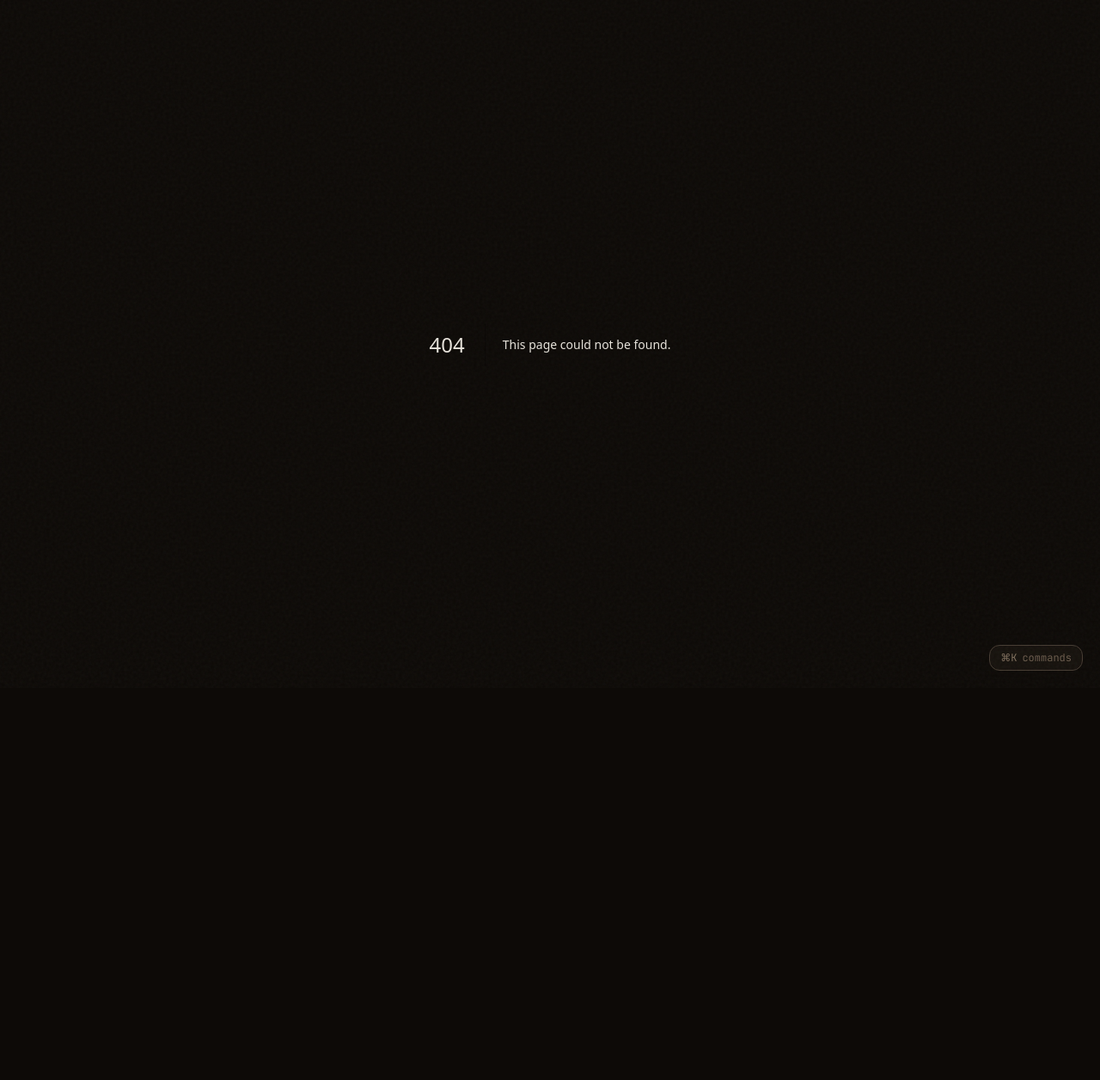
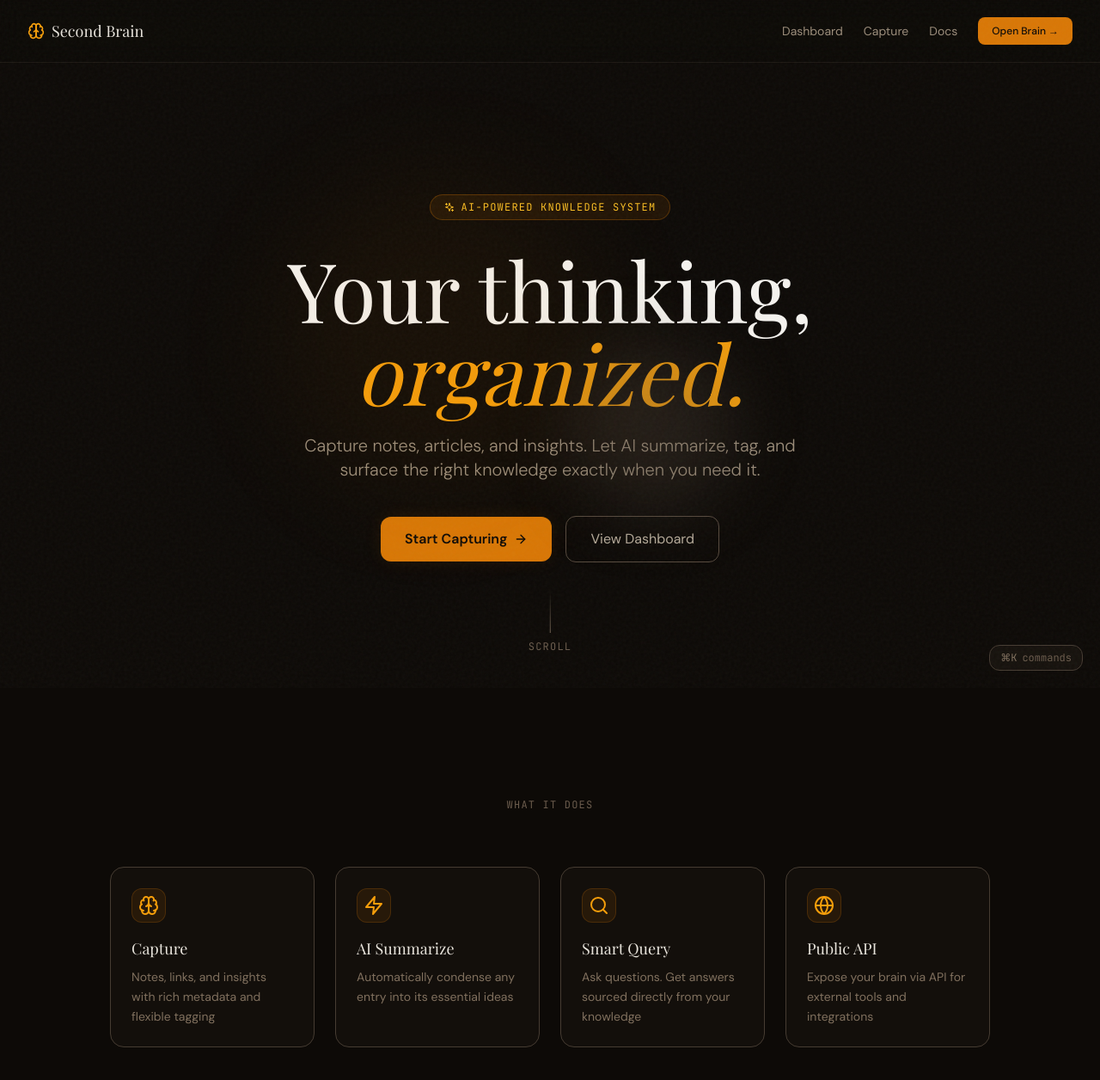
Before and after one commit to girishavallabhaneni/Second-Brain-AI-Powered-Knowledge-System, a Next.js app: page / in a window 1280 px wide. Before the commit this address had no page. Shown: the top 1256 px of the page at 86% size. Before the commit the page ends 800 px from the top, so only its background shows below. Built offline with nearby package versions, Linux system fonts and the light colour scheme; a web font is replaced by a local one.

Commit message:
Add files via upload

```diff
--- /dev/null
+++ b/app/page.tsx
@@ -0,0 +1,170 @@
+'use client'
+// app/page.tsx
+import Link from 'next/link'
+import { useEffect, useRef, useState } from 'react'
+import { Brain, Zap, Search, Globe, ArrowRight, Sparkles } from 'lucide-react'
+
+export default function HomePage() {
+  const heroRef = useRef<HTMLDivElement>(null)
+  const [scrollY, setScrollY] = useState(0)
+
+  useEffect(() => {
+    const handleScroll = () => setScrollY(window.scrollY)
+    window.addEventListener('scroll', handleScroll, { passive: true })
+    return () => window.removeEventListener('scroll', handleScroll)
+  }, [])
+
+  return (
+    <main className="min-h-screen bg-ink-950 overflow-hidden">
+      {/* Nav */}
+      <nav className="fixed top-0 left-0 right-0 z-50 flex items-center justify-between px-8 py-5 border-b border-ink-800/30 backdrop-blur-md bg-ink-950/60">
+        <div className="flex items-center gap-2">
+          <Brain className="w-5 h-5 text-amber-500" />
+          <span className="font-display text-lg text-ink-100">Second Brain</span>
+        </div>
+        <div className="flex items-center gap-6 text-sm text-ink-400">
+          <Link href="/dashboard" className="hover:text-ink-100 transition-colors">Dashboard</Link>
+          <Link href="/capture" className="hover:text-ink-100 transition-colors">Capture</Link>
+          <Link href="/docs" className="hover:text-ink-100 transition-colors">Docs</Link>
+          <Link
+            href="/dashboard"
+            className="px-4 py-2 bg-amber-600 hover:bg-amber-500 text-ink-950 font-medium rounded-lg transition-all text-xs"
+          >
+            Open Brain →
+          </Link>
+        </div>
+      </nav>
+
+      {/* Hero */}
+      <section
+        ref={heroRef}
+        className="relative min-h-screen flex flex-col items-center justify-center px-6 text-center pt-20"
+      >
+        {/* Parallax background orbs */}
+        <div
+          className="absolute top-1/4 left-1/4 w-96 h-96 rounded-full bg-amber-600/5 blur-3xl pointer-events-none"
+          style={{ transform: `translateY(${scrollY * 0.3}px)` }}
+        />
+        <div
+          className="absolute bottom-1/4 right-1/4 w-64 h-64 rounded-full bg-amber-500/8 blur-3xl pointer-events-none"
+          style={{ transform: `translateY(${scrollY * -0.2}px)` }}
+        />
+        <div
+          className="absolute top-1/2 right-1/3 w-48 h-48 rounded-full bg-ink-700/30 blur-2xl pointer-events-none"
+          style={{ transform: `translateY(${scrollY * 0.15}px)` }}
+        />
+
+        {/* Badge */}
+        <div
+          className="mb-8 inline-flex items-center gap-2 px-4 py-1.5 rounded-full border border-amber-600/30 bg-amber-600/10 text-amber-400 text-xs font-mono tracking-widest uppercase"
+          style={{ animationDelay: '0.1s' }}
+        >
+          <Sparkles className="w-3 h-3" />
+          AI-Powered Knowledge System
+        </div>
+
+        {/* Heading */}
+        <h1 className="font-display text-6xl md:text-8xl text-ink-50 leading-none mb-6 max-w-4xl">
+          Your thinking,
+          <br />
+          <span className="italic text-amber-500">organized.</span>
+        </h1>
+
+        <p className="text-ink-400 text-lg md:text-xl max-w-xl mb-10 leading-relaxed font-light">
+          Capture notes, articles, and insights. Let AI summarize, tag, and surface
+          the right knowledge exactly when you need it.
+        </p>
+
+        <div className="flex flex-col sm:flex-row items-center gap-4">
+          <Link
+            href="/capture"
+            className="group flex items-center gap-2 px-7 py-3.5 bg-amber-600 hover:bg-amber-500 text-ink-950 font-semibold rounded-xl transition-all duration-200 glow-amber-sm hover:glow-amber"
+          >
+            Start Capturing
+            <ArrowRight className="w-4 h-4 group-hover:translate-x-1 transition-transform" />
+          </Link>
+          <Link
+            href="/dashboard"
+            className="flex items-center gap-2 px-7 py-3.5 border border-ink-700 hover:border-ink-500 text-ink-300 hover:text-ink-100 rounded-xl transition-all duration-200"
+          >
+            View Dashboard
+          </Link>
+        </div>
+
+        {/* Scroll indicator */}
+        <div className="absolute bottom-10 left-1/2 -translate-x-1/2 flex flex-col items-center gap-2 text-ink-600 text-xs tracking-widest uppercase font-mono">
+          <div className="w-px h-12 bg-gradient-to-b from-transparent to-ink-600" />
+          scroll
+        </div>
+      </section>
+
+      {/* Features */}
+      <section className="py-32 px-6">
+        <div className="max-w-5xl mx-auto">
+          <p className="text-center text-ink-600 text-xs font-mono tracking-widest uppercase mb-16">
+            What it does
+          </p>
+          <div className="grid md:grid-cols-2 lg:grid-cols-4 gap-6">
+            {[
+              { icon: Brain, label: 'Capture', desc: 'Notes, links, and insights with rich metadata and flexible tagging' },
+              { icon: Zap, label: 'AI Summarize', desc: 'Automatically condense any entry into its essential ideas' },
+              { icon: Search, label: 'Smart Query', desc: 'Ask questions. Get answers sourced directly from your knowledge' },
+              { icon: Globe, label: 'Public API', desc: 'Expose your brain via API for external tools and integrations' },
+            ].map(({ icon: Icon, label, desc }, i) => (
+              <div
+                key={label}
+                className="group p-6 rounded-2xl border border-ink-800 bg-ink-900/50 hover:border-amber-600/30 hover:bg-ink-900 transition-all duration-300"
+                style={{ animationDelay: `${i * 0.1}s` }}
+              >
+                <div className="w-10 h-10 rounded-xl bg-amber-600/10 border border-amber-600/20 flex items-center justify-center mb-4 group-hover:bg-amber-600/20 transition-colors">
+                  <Icon className="w-4.5 h-4.5 text-amber-500" />
+                </div>
+                <h3 className="font-display text-lg text-ink-100 mb-2">{label}</h3>
+                <p className="text-ink-500 text-sm leading-relaxed">{desc}</p>
+              </div>
+            ))}
+          </div>
+        </div>
+      </section>
+
+      {/* Stats */}
+      <section className="py-20 px-6 border-t border-ink-800/50">
+        <div className="max-w-3xl mx-auto grid grid-cols-3 gap-8 text-center">
+          {[
+            { num: 'Gemini', label: 'AI Engine' },
+            { num: 'REST', label: 'Public API' },
+            { num: '< 1s', label: 'Avg Query Time' },
+          ].map(({ num, label }) => (
+            <div key={label}>
+              <div className="font-display text-3xl text-amber-500 mb-1">{num}</div>
+              <div className="text-ink-500 text-sm font-mono">{label}</div>
+            </div>
+          ))}
+        </div>
+      </section>
+
+      {/* CTA */}
+      <section className="py-32 px-6 text-center">
+        <div className="max-w-2xl mx-auto">
+          <h2 className="font-display text-5xl text-ink-50 mb-6">
+            Ready to think
+            <br />
+            <span className="italic text-amber-500">better?</span>
+          </h2>
+          <Link
+            href="/capture"
+            className="inline-flex items-center gap-2 px-8 py-4 bg-ink-800 hover:bg-ink-700 border border-ink-700 hover:border-ink-500 text-ink-100 rounded-xl transition-all duration-200 font-medium"
+          >
+            Add your first note <ArrowRight className="w-4 h-4" />
+          </Link>
+        </div>
+      </section>
+
+      {/* Footer */}
+      <footer className="border-t border-ink-800/50 px-8 py-8 flex items-center justify-between text-ink-600 text-xs font-mono">
+        <span>Second Brain © 2024</span>
+        <span>Built for the Altibbe Internship Assessment</span>
+      </footer>
+    </main>
+  )
+}
```
